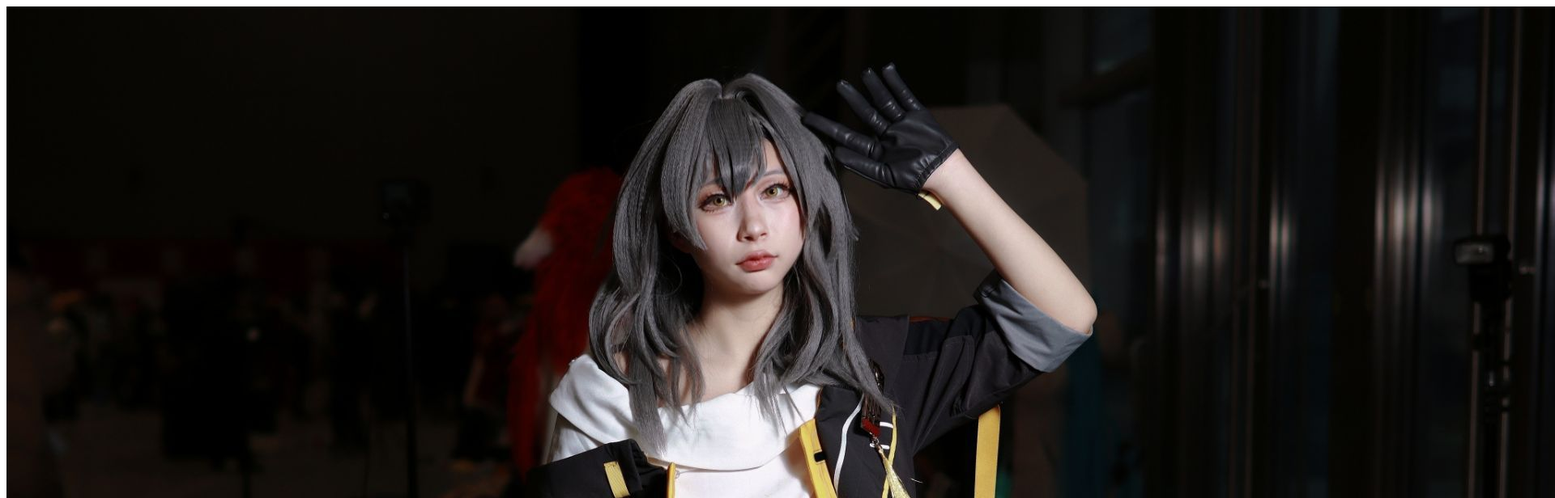
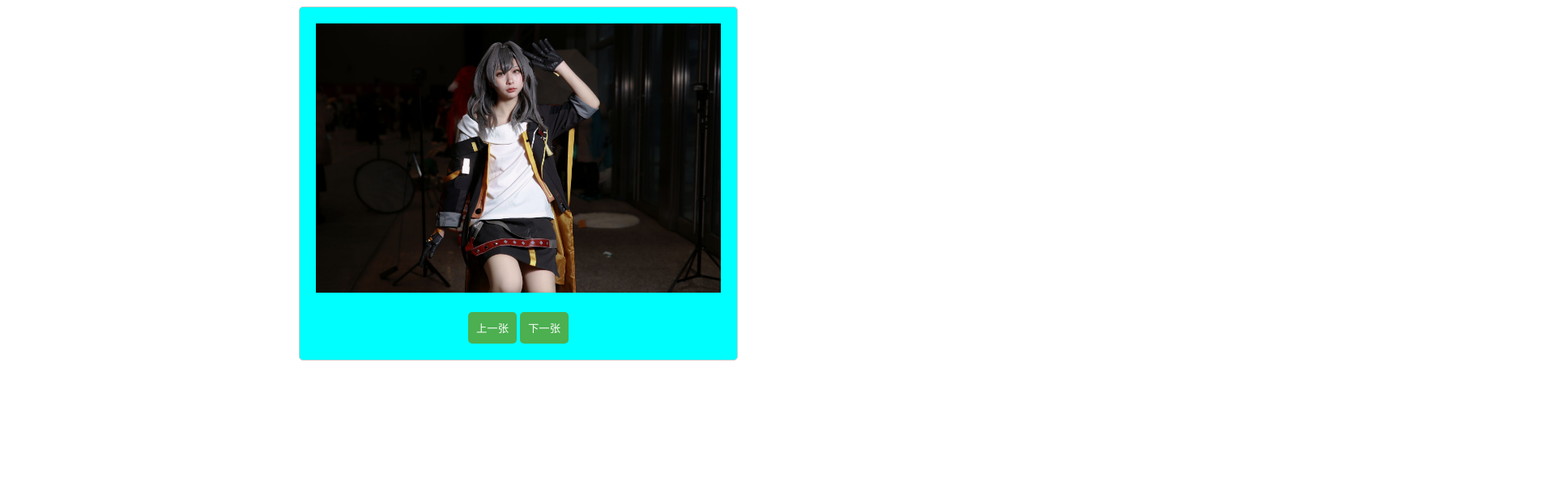
Before and after one commit to yzpgit/yzpgit.github.io, a plain HTML site: page demo/pics.html in a window 1280 px wide. Shown: the top 616 px of the page at 81% size, 1920 px wide, since content can reach past the window. Drawn offline with Linux system fonts and the light colour scheme.

Commit message:
Update pics.html

```diff
--- a/demo/pics.html
+++ b/demo/pics.html
@@ -3,14 +3,43 @@
 <head>
     <meta charset="UTF-8">
     <meta name="viewport" content="width=device-width, initial-scale=1.0">
+    <style>
+        .out {
+            width: 500px;
+           margin: 0 auto;
+           padding: 20px;
+           border: 1px solid #ccc;
+           border-radius: 5px;
+           text-align: center;
+           position: relative;
+           background-color: aqua;
+        }
+        #img {
+            width: 100%;
+           object-fit: cover;
+        }
+        button {
+            margin: 0 auto;
+            margin-top: 20px;
+            padding: 10px;
+            background-color: #4CAF50;
+            color: white;
+            border: none;
+            border-radius: 5px;
+            cursor: pointer;
+        }
+    </style>
     <title>Document</title>
 </head>
 <body>
     <div class="out">
         <img id ="img" src="./ffpic/01.jpg" alt="慢浪">
         <br>
+        <div style="text-align:center">
         <button id="bebtn">上一张</button>
         <button id="aftbtn">下一张</button>
+        </div>
+    </div>
     <script>
         var img = document.getElementById("img");
         var bebtn = document.getElementById("bebtn");
@@ -23,7 +52,7 @@
         bebtn.onclick = function() {
             index--;
                if(index < 0) {
-                       index = 8;
+                   index = indexs.length - 1;
 
                }
                 img.src = indexs[index];
@@ -31,7 +60,7 @@
         }
         aftbtn.onclick = function() {
             index++;
-                   if(index > 8) {
+               if(index > indexs.length - 1) {
                    index = 0;
 
                }
@@ -42,6 +71,5 @@
         }
     </script>
 
-    </div>
 </body>
 </html>
```
Lines whose indentation alone changed are shown as unchanged.
